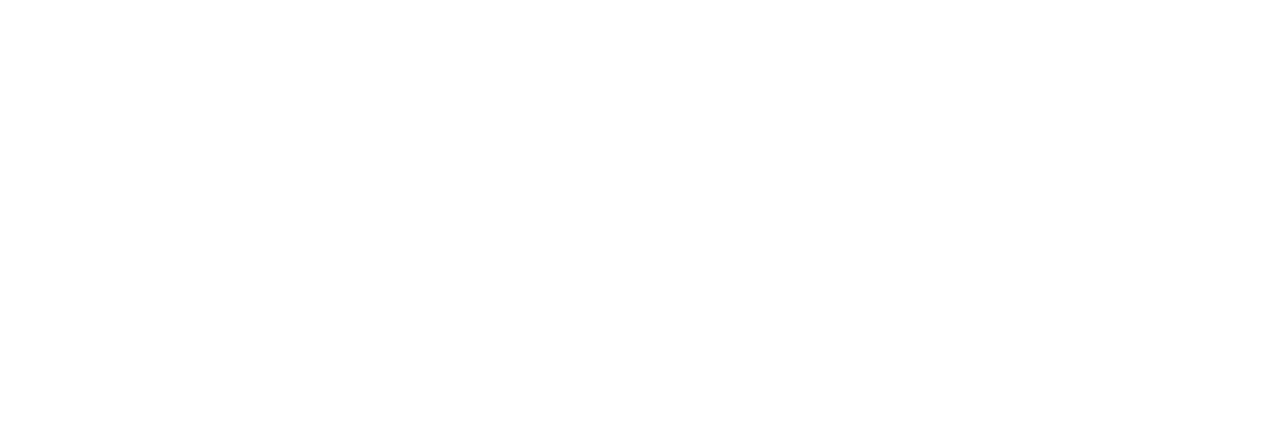
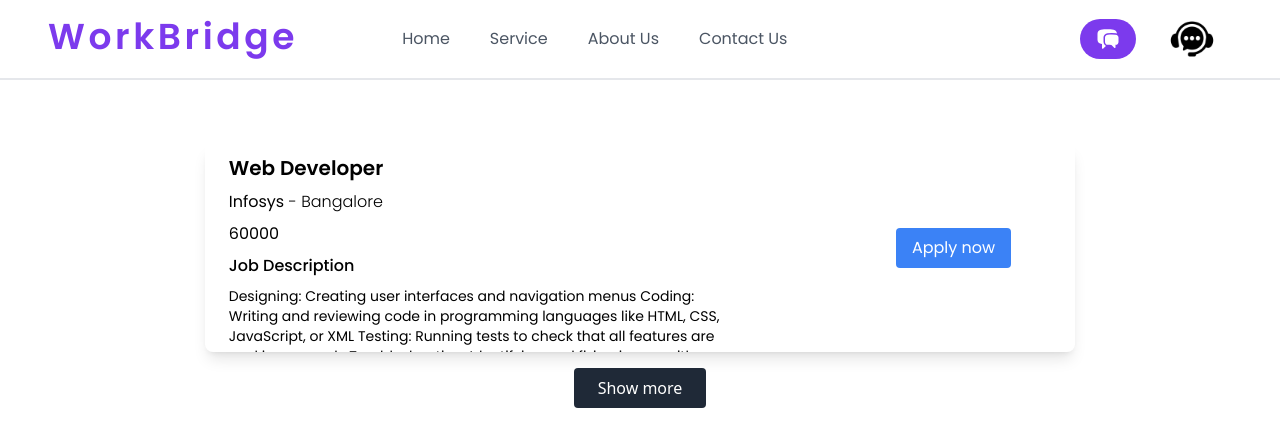
Before and after one commit to MidhunPM6/WorkBridge_Job_Portal-front-end, a React (Create React App) app: page /jobview in a window 1280 px wide. Before the commit this address had no page. Shown: the top 446 px of the page. Built offline with nearby package versions, Linux system fonts and the light colour scheme.

Commit message:
craeated jobview route

```diff
--- a/src/App.js
+++ b/src/App.js
@@ -8,6 +8,7 @@
 import EmployerSignup from "./Pages/EmployerPages/EmployerSignup";
 import SeekerUsernameContext from "./Context/SeekerUsernameContext";
 import UserProfile from "./Pages/UserProfile";
+import Jobview from "./Pages/Jobview";
 
 
 
@@ -22,6 +23,9 @@
       <Route path="/signup" element={<Siginup/>} />
       <Route path="/login" element={<Login/>} />
       <Route path="/profile" element={<UserProfile/>} />
+      <Route path="/jobview" element={<Jobview/>} />
+
+
 
 
       <Route path="/employer" element={<EmployerHome/>} />
--- /dev/null
+++ b/src/Components/Job-view/JobMain.jsx
@@ -0,0 +1,63 @@
+import { useState } from 'react'
+import React from 'react'
+
+const JobMain = () => {
+  const [isExpanded, setIsExpanded] = useState(false)
+
+  const handletoggle=()=>{
+      setIsExpanded(!isExpanded)
+  }
+  return (
+    <>
+      <div className="flex flex-col place-content-center items-center">
+
+      <div
+        className={`flex justify-between items-center mt-16 font-poppins  rounded-lg shadow-lg transition-all duration-500 ease-in-out overflow-hidden ${
+          isExpanded ? "w-[68vw] h-auto" : "w-[68vw] h-52"
+        }`}
+      >
+
+        <div className="flex flex-col rounded-xl p-6">
+          <h1
+            className={`text-xl font-semibold ${
+              isExpanded ? "mt-0" : "mt-16"
+            }`}
+          >
+            Web Developer
+          </h1>
+          <h2 className="mt-2">
+            Infosys <span className="font-light">- Bangalore</span>
+          </h2>
+          <span className="mt-2">60000</span>
+          <p className="mt-2 font-medium">Job Description</p>
+          <p className="text-sm mt-2 w-[40vw]">
+            Designing: Creating user interfaces and navigation menus Coding:
+            Writing and reviewing code in programming languages like HTML, CSS,
+            JavaScript, or XML Testing: Running tests to check that all
+            features are working properly Troubleshooting: Identifying and
+            fixing issues with performance or user experience Collaborating:
+            Working with designers, developers, and stakeholders to understand
+          </p>
+        </div>
+
+
+        <div className="pr-16">
+          <button className="bg-blue-500 text-white px-4 py-2 rounded hover:bg-blue-600">
+            Apply now
+          </button>
+        </div>
+      </div>
+
+
+      <button
+        onClick={handletoggle}
+        className="mt-4 bg-gray-800 text-white px-6 py-2 rounded hover:bg-gray-700"
+      >
+        {isExpanded ? "Show less" : "Show more"}
+      </button>
+    </div>
+    </>
+  )
+}
+
+export default JobMain
--- a/src/Components/Main-Page/HomeMain.jsx
+++ b/src/Components/Main-Page/HomeMain.jsx
@@ -1,12 +1,15 @@
 import React from 'react'
 import Heroimg from '../../assets/Hero-img.png'
 import { useNavigate } from 'react-router-dom'
+import {ContextSeekerName} from '../../Context/SeekerUsernameContext'
+import { useContext } from 'react'
 
 
 
 
 
 const HomeMain = () => {
+  const {savedUsername}=useContext(ContextSeekerName)
   const navigate=useNavigate()
   return (
     <>
@@ -17,7 +20,11 @@
     </p>
     <div className='lg:flex lg:flex-row flex flex-col lg:pt-5 pt-2  '>
     <button onClick={()=>navigate('/employer')}className='text-lg lg:p-2 p-4 lg:mr-6 lg:ml-2  bg-violet-600 lg:py-2 lg:px-10 text-white rounded-md shadow-md hover:bg-violet-700 '>Employer</button>
+    {savedUsername ?
+    <button  className='text-lg lg:p-2 p-4 lg:py-2 lg:px-10  lg:mt-0 mt-2 border-2 border-violet-700 rounded-md shadow-md hover:bg-gray-100'>Find Jobs</button>
+    :
     <button onClick={()=>navigate('/login')} className='text-lg lg:p-2 p-4 lg:py-2 lg:px-10  lg:mt-0 mt-2 border-2 border-violet-700 rounded-md shadow-md hover:bg-gray-100'>Job Seeker Login</button>
+}
     </div>
 
 
--- a/src/Components/Main-Page/NavBar.jsx
+++ b/src/Components/Main-Page/NavBar.jsx
@@ -9,19 +9,13 @@
 const NavBar = () => {
   const navigate = useNavigate()
   const [isMenuOpen, setIsMenuOpen] = useState(false);
-  const {savedUsername,setSavedUsername}=useContext(ContextSeekerName)
+  const {savedUsername}=useContext(ContextSeekerName)
 
 
   const toggleMenu = () => {
     setIsMenuOpen(!isMenuOpen);
   }
 
-  const handleLogout=()=>{
-    setSavedUsername("")
-
-
-
-  }
 
 
 
--- /dev/null
+++ b/src/Pages/Jobview.js
@@ -0,0 +1,19 @@
+import React from 'react'
+
+import NavBar from '../Components/Main-Page/NavBar'
+import JobMain from '../Components/Job-view/JobMain'
+
+
+const Jobview = () => {
+  return (
+    <>
+    <NavBar />
+    <JobMain />
+    </>
+
+
+
+  )
+}
+
+export default Jobview
```
